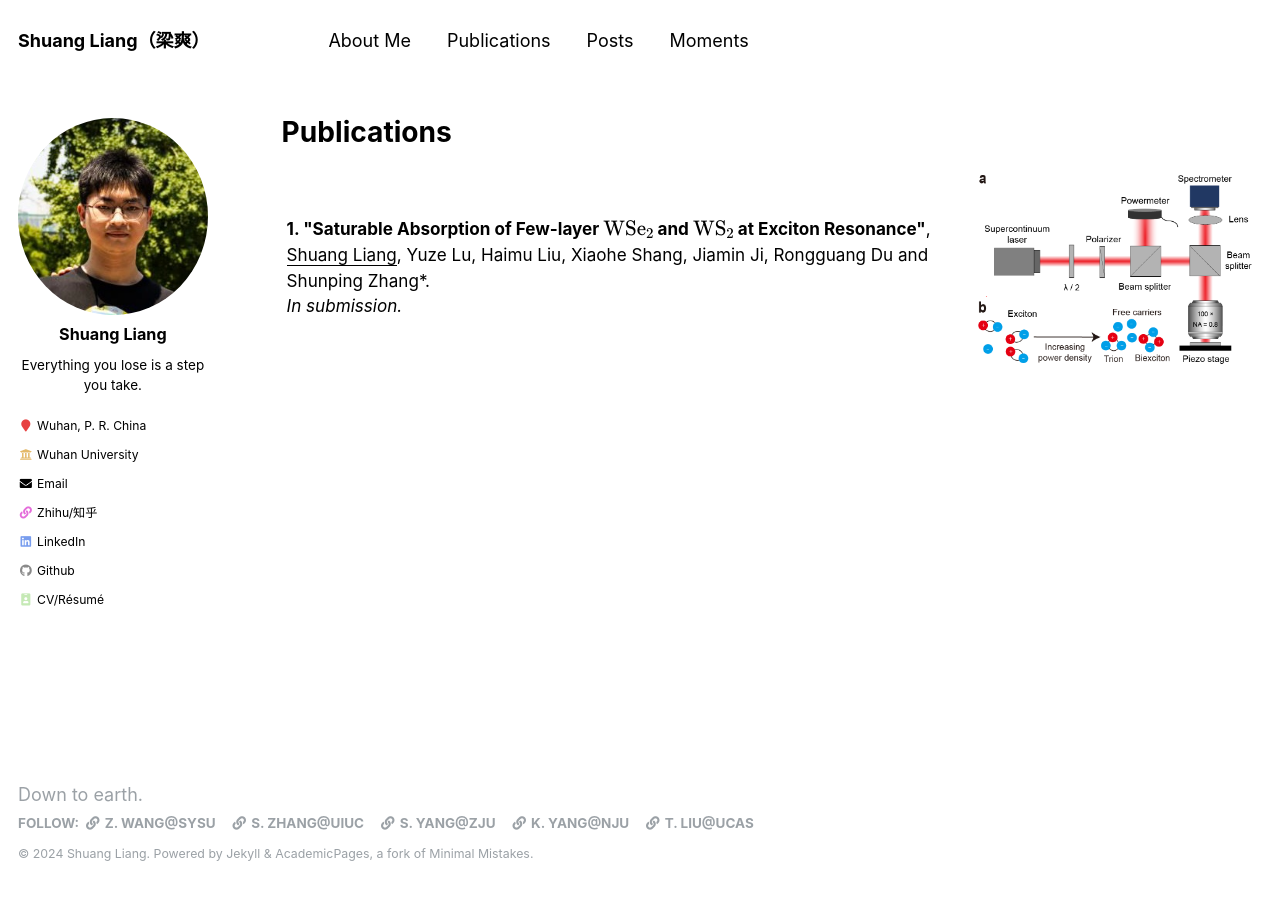
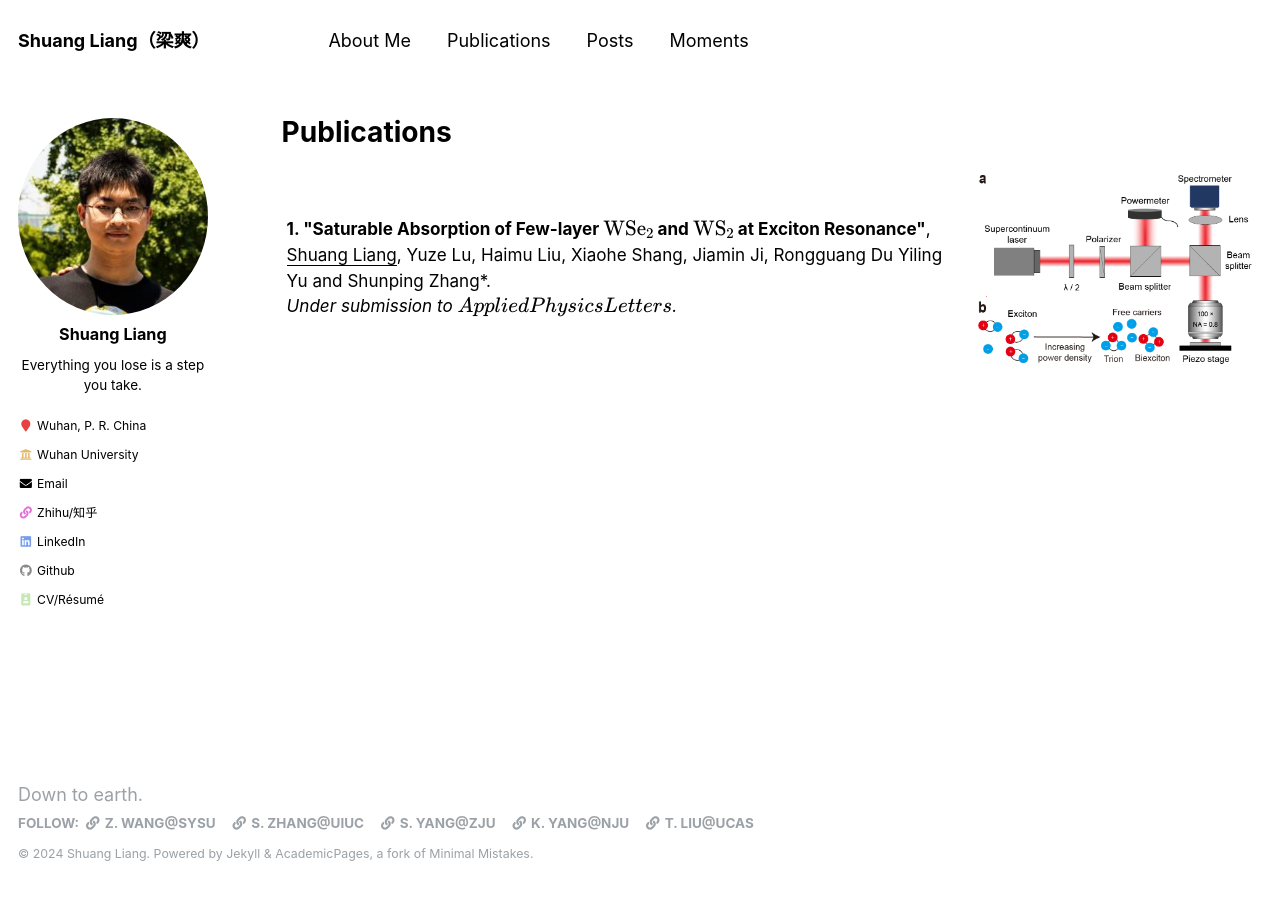
Before and after one commit to T-S-Liang/t-s-liang.github.io, a Jekyll site: the page built from _pages/publications.md, in a window 1280 px wide. Built offline with Jekyll 4.4.1, drawn with Linux system fonts in a browser that asks for light colours; formulas are drawn with MathJax 3.

Commit message:
Update publications.md

```diff
--- a/_pages/publications.md
+++ b/_pages/publications.md
@@ -20,9 +20,9 @@ author_profile: true
     <td style="padding:5px;width:70%;vertical-align:middle;border-right:none;border-bottom:none;">
       <b>1. "Saturable Absorption of Few-layer $\mathrm{WSe_{2}}$ and $\mathrm{WS_{2}}$ at Exciton Resonance"</b>,
       <br>
-      <u>Shuang Liang</u>, Yuze Lu, Haimu Liu, Xiaohe Shang, Jiamin Ji, Rongguang Du and Shunping Zhang*.
+      <u>Shuang Liang</u>, Yuze Lu, Haimu Liu, Xiaohe Shang, Jiamin Ji, Rongguang Du Yiling Yu and Shunping Zhang*.
       <br>
-      <i>In submission.</i>
+      <i>Under submission to $Applied Physics Letters$.</i>
       <br>
     </td>
     <td style="padding:10px;width:30%;vertical-align:middle;border-right:none;border-bottom:none;">
```
